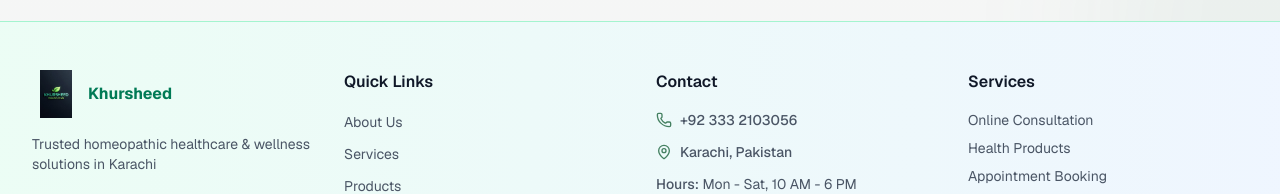
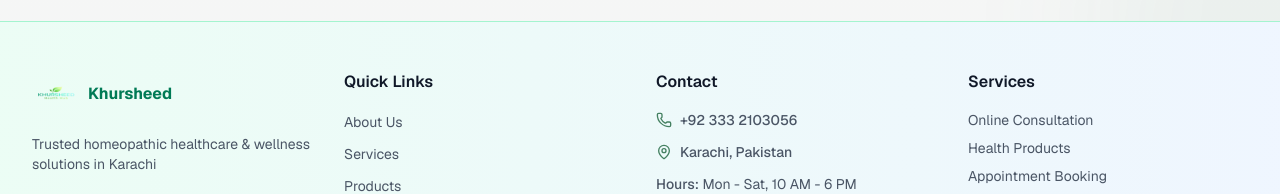
Before and after one commit to gocode7-code/v0-healthcare-web-app, a Next.js app: page / in a window 1280 px wide. Shown: the part 8290-8484 px from the top of the page. Built offline with nearby package versions, Linux system fonts and the light colour scheme.

Commit message:
feat: update footer logo to android-chrome-512x512.png

```diff
--- a/components/footer.tsx
+++ b/components/footer.tsx
@@ -13,7 +13,7 @@ export function Footer() {
           <div className="space-y-4">
             <Link href="/" className="flex items-center space-x-2">
               <Image
-                src="/logo.jpg"
+                src="/android-chrome-512x512.png"
                 alt="Khursheed Health Hub Logo"
                 width={48}
                 height={48}
```
